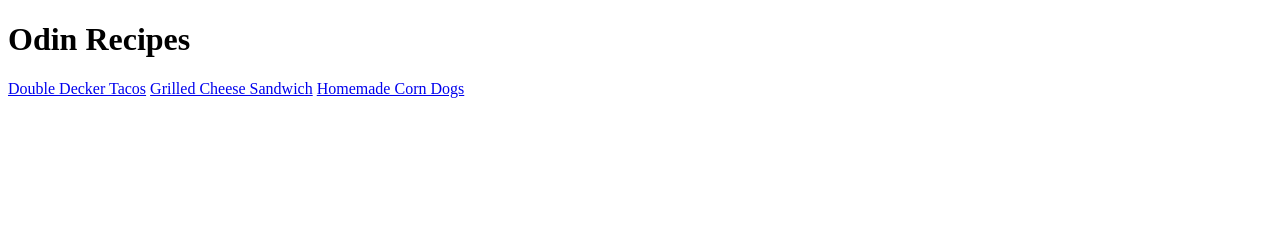
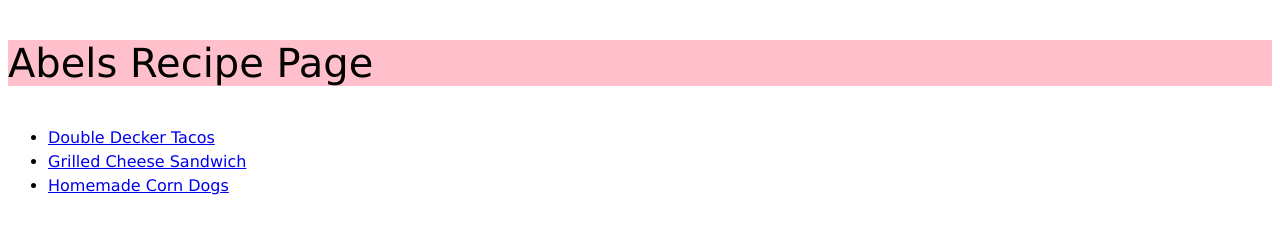
Before and after one commit to malaxy99/odin-recipes, a plain HTML site: page index.html in a window 1280 px wide. Drawn offline with Linux system fonts and the light colour scheme.

Commit message:
Update recipe site with css file

```diff
--- a/index.html
+++ b/index.html
@@ -2,12 +2,17 @@
 <html lang="en">
 <head>
     <meta charset="UTF-8">
-    <title></title>
+    <title>Abels Recipe Page</title>
+    <link rel="stylesheet" href="style.css">
 </head>
 <body>
-    <h1>Odin Recipes</h1>
-    <a href="recipes/dd-tacos.html" target="_blank">Double Decker Tacos</a>
-    <a href="recipes/gc-sandwich.html" target="_blank">Grilled Cheese Sandwich</a>
-    <a href="recipes/hm-corndog.html" target="_blank">Homemade Corn Dogs</a>
+    <div class="header">
+    <p>Abels Recipe Page</p>
+    </div>
+    <ul>
+        <li><a class="link" href="recipes/dd-tacos.html" target="_blank">Double Decker Tacos</a></li>
+        <li><a class="link" href="recipes/gc-sandwich.html" target="_blank">Grilled Cheese Sandwich</a></li>
+        <li><a class="link" href="recipes/hm-corndog.html" target="_blank">Homemade Corn Dogs</a></li>
+    </ul>
 </body>
 </html>
--- /dev/null
+++ b/style.css
@@ -0,0 +1,20 @@
+* {
+    font-family: Verdana, Geneva, Tahoma, sans-serif;
+}
+
+p {
+    color: #000000;
+    text-align: left;
+    font-size: 40px;
+    font-weight: 400;
+}
+
+.header {
+    background-color: pink;
+    height: ;
+
+}
+
+ul {
+    line-height: 1.5;
+}
```
Also changed, not shown: 1 other file.
